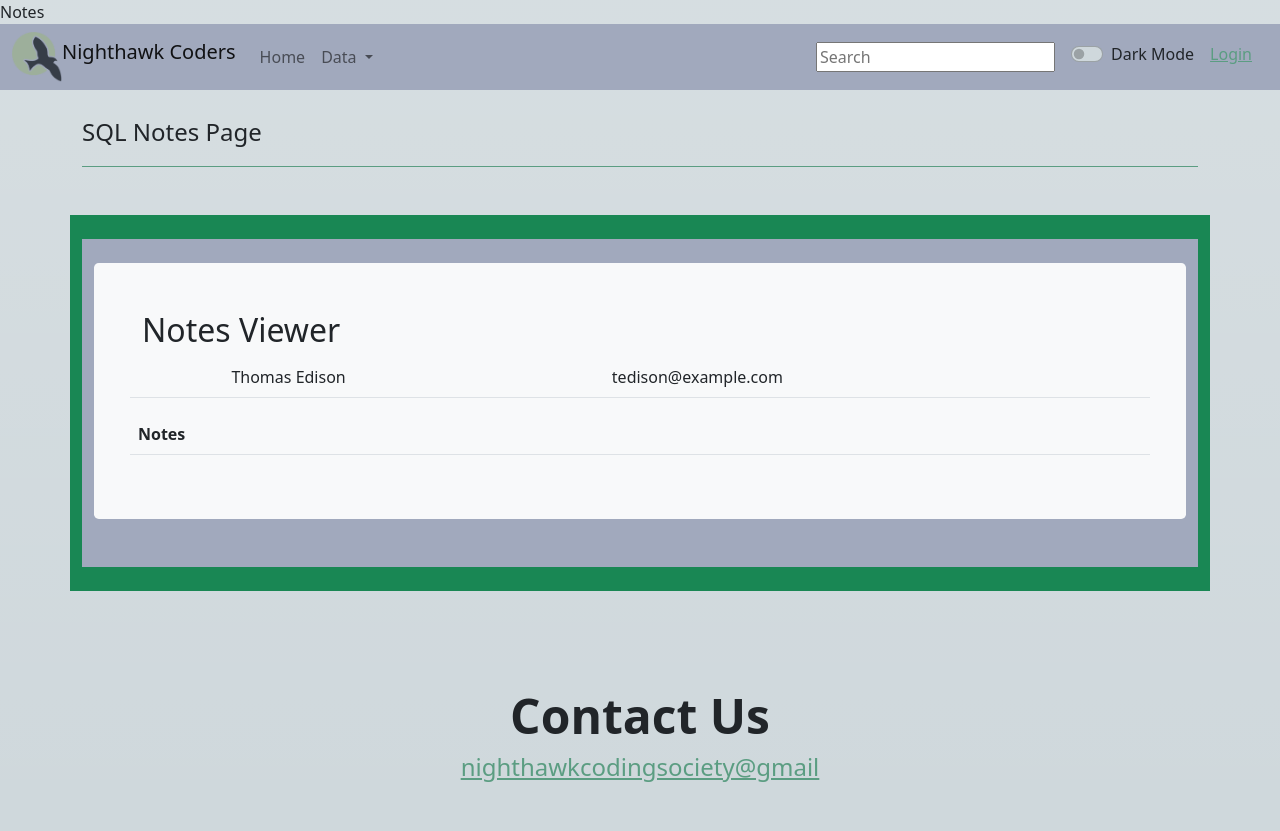
After one commit to nighthawkcoders/pages_python, a Flask app: page /notes in a window 1280 px wide. The commit adds this page. Shown: the top 831 px of the page. Run offline with Flask 2, Linux system fonts and the light colour scheme; data comes from the database, SQL or seed files in the repository; data that the repository does not hold is empty; some libraries are stand-ins or nearby versions.

Commit message:
starting notes pages

```diff
--- a/cruddy/templates/cruddy/crud.html
+++ b/cruddy/templates/cruddy/crud.html
@@ -4,7 +4,7 @@
 {% extends "layout.html" %}
 
 <!-- CONTENT (in <head>), content for this page -->
-{% block meta %}
+{% block title %}
     <title>CRUD page</title>
     <script src={{url_for("crud.static", filename="javascript/validation.js", version='101') }}></script>
     <script src={{url_for("crud.static", filename="javascript/reload_page.js", version='101') }}></script>
--- a/cruddy/templates/cruddy/crud_async.html
+++ b/cruddy/templates/cruddy/crud_async.html
@@ -4,7 +4,7 @@
 {% extends "layout.html" %}
 
 <!-- CONTENT (in <head>), content for this page -->
-{% block meta %}
+{% block title %}
     <title>Async CRUD page</title>
     <script src={{url_for("crud.static", filename="javascript/validation.js", version='101')}}></script>
 
--- a/cruddy/templates/cruddy/search.html
+++ b/cruddy/templates/cruddy/search.html
@@ -4,7 +4,7 @@ inspiration from https://www.youtube.com/watch?v=QKcVjdLEX_s
 -->
 {% extends "layout.html" %}
 
-{% block meta %}
+{% block title %}
 <title>SQL search</title>
 {% endblock %}
 
--- a/main.py
+++ b/main.py
@@ -1,3 +1,4 @@
+import markdown
 from flask import render_template, redirect, request, url_for
 from flask_login import login_required
 
@@ -6,6 +7,7 @@ from cruddy.app_crud import app_crud
 from cruddy.app_crud_api import app_crud_api
 
 from cruddy.login import login, logout, authorize
+from cruddy.query import user_by_id
 
 app.register_blueprint(app_crud)
 app.register_blueprint(app_crud_api)
@@ -14,6 +16,21 @@ app.register_blueprint(app_crud_api)
 @app.route('/')
 def index():
     return render_template("index.html")
+
+
+@app.route('/notes')
+def notes():
+    po = user_by_id(1)
+    if po is not None:
+        user = po.read()  # placed in list for easier/consistent use within HTML
+
+    notes = []
+    for note in po.notes:
+        note = dict(note)
+        note['note'] = markdown.markdown(note['note'])
+        notes.append(note)
+
+    return render_template('notes.html', user=user, notes=notes)
 
 
 # Preserve redirect after login to go to intended next page
@@ -44,7 +61,6 @@ def main_login():
                 temp = next_page
                 next_page = None
                 return redirect(url_for(temp))
-
 
     # if not logged in, show the login page
     return render_template("login.html")
--- a/templates/layout.html
+++ b/templates/layout.html
@@ -17,7 +17,7 @@
     {% endblock %}
 
     <!-- Use this block for page specific meta data -->
-    {% block meta %}
+    {% block title %}
         <title>Nighthawk Coding Society</title>
     {% endblock %}
 </head>
--- /dev/null
+++ b/templates/notes.html
@@ -0,0 +1,48 @@
+{% extends 'layout.html' %}
+
+{% block title %} Notes {% endblock %}
+
+{% block content %}
+<div class="container py-4">
+    <header class="pb-3 mb-4 border-bottom border-primary text-dark">
+        <span class="fs-4">SQL Notes Page</span>
+    </header>
+</div>
+
+<div class="container py-4 text-light bg-success">
+
+    <div class="container bg-secondary py-4">
+        <div class="p-5 mb-4 bg-light text-dark rounded-3">
+            <h2>Notes Viewer</h2>
+            <div class="row align-items-md-stretch">
+                <table class="table">
+                    <tbody>
+                    <tr>
+                        <td></td>
+                        <td></td>
+                        <td>{{ user.name }}</td>
+                        <td>{{ user.email }}</td>
+                    </tr>
+                    </tbody>
+                </table>
+            </div>
+            <div class="row align-items-md-stretch">
+                <table class="table">
+                    <tbody>
+                    <tr>
+                        <th>Notes</th>
+                    </tr>
+                    {% for note in notes %}
+                    <tr>
+                        <td>{{ note.note |safe }}</td>
+                    </tr>
+                    {% endfor %}
+                    </tbody>
+                </table>
+            </div>
+
+        </div>
+    </div>
+
+</div>
+{% endblock %}
```
Also changed, not shown: 1 other file.
